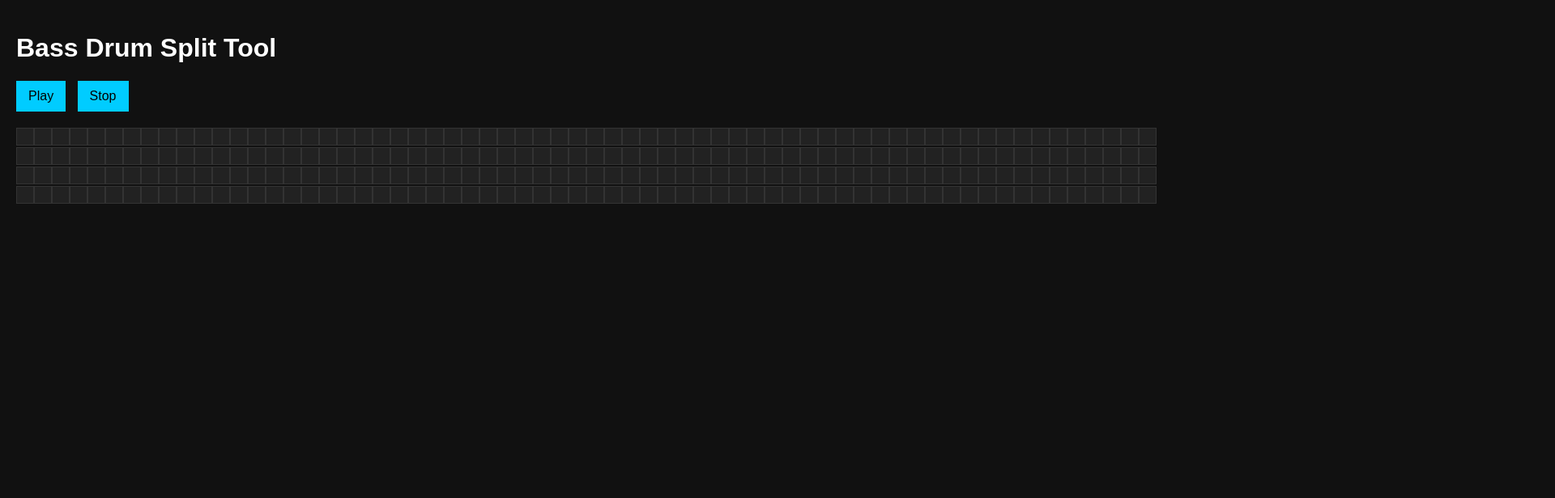
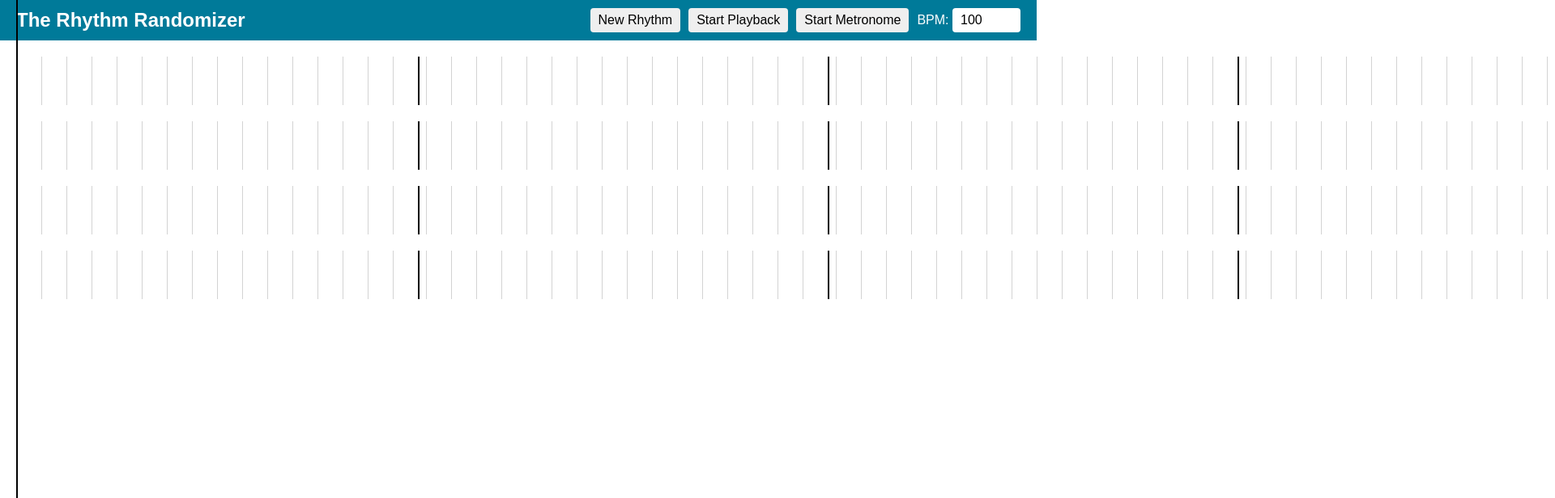
Before and after one commit to TheReaperOfPCs/splitsbuddy, a plain HTML site: page index.html in a window 1280 px wide. Shown: the top 616 px of the page at 81% size, 1920 px wide, since content can reach past the window. Drawn offline with Linux system fonts and the light colour scheme.

Commit message:
Update index.html

```diff
--- a/index.html
+++ b/index.html
@@ -7,95 +7,144 @@
   <style>
     body {
       font-family: sans-serif;
-      background: #111;
-      color: #fff;
+      background: #fff;
       margin: 0;
+      padding: 0;
+    }
+    .navbar {
+      background-color: #007a99;
+      padding: 10px 20px;
+      color: white;
+      display: flex;
+      align-items: center;
+      justify-content: space-between;
+    }
+    .navbar h1 {
+      margin: 0;
+      font-size: 1.5rem;
+    }
+    .navbar .controls {
+      display: flex;
+      gap: 10px;
+    }
+    .navbar .controls button,
+    .navbar .controls input {
+      padding: 6px 10px;
+      font-size: 1rem;
+      border: none;
+      border-radius: 4px;
+    }
+    .sheet {
+      display: flex;
+      flex-direction: column;
       padding: 20px;
     }
-    .grid {
-      display: grid;
-      grid-template-columns: repeat(64, 20px);
-      gap: 2px;
+    .row {
+      display: flex;
+      align-items: center;
       margin-bottom: 20px;
+      position: relative;
     }
-    .row {
-      display: contents;
+    .measure {
+      display: flex;
+      border-right: 2px solid black;
+      margin-right: 8px;
     }
-    .cell {
-      width: 20px;
-      height: 20px;
-      background: #222;
-      border: 1px solid #333;
+    .note {
+      width: 30px;
+      height: 60px;
+      border-left: 1px solid lightgray;
+      position: relative;
+      display: flex;
+      align-items: center;
+      justify-content: center;
       cursor: pointer;
     }
-    .cell.active {
-      background: #0cf;
+    .note.active::before {
+      content: '';
+      width: 10px;
+      height: 10px;
+      background: currentColor;
+      border-radius: 50%;
+      display: block;
     }
-    .controls {
-      margin-bottom: 20px;
-    }
-    button {
-      background: #0cf;
-      border: none;
-      padding: 10px 15px;
-      font-size: 1rem;
-      color: #000;
-      cursor: pointer;
-      margin-right: 10px;
-    }
-    .indicator {
-      height: 2px;
-      background: #fff;
+    .player-color-0 { color: #f44336; }
+    .player-color-1 { color: #2196f3; }
+    .player-color-2 { color: #4caf50; }
+    .player-color-3 { color: #ff9800; }
+    .beat-line {
       position: absolute;
       top: 0;
-      left: 0;
+      bottom: 0;
+      width: 2px;
+      background: black;
       transition: left 0.05s;
     }
   </style>
 </head>
 <body>
-  <h1>Bass Drum Split Tool</h1>
-  <div class="controls">
-    <button id="playButton">Play</button>
-    <button id="stopButton">Stop</button>
+  <div class="navbar">
+    <h1>The Rhythm Randomizer</h1>
+    <div class="controls">
+      <button id="newRhythm">New Rhythm</button>
+      <button id="startPlayback">Start Playback</button>
+      <button id="startMetronome">Start Metronome</button>
+      <label>
+        BPM:
+        <input type="number" id="bpm" value="100" min="30" max="300" />
+      </label>
+    </div>
   </div>
-  <div class="grid" id="grid"></div>
+  <div class="sheet" id="sheet"></div>
   <script>
     const NUM_DRUMS = 4;
     const NUM_MEASURES = 4;
-    const BEATS_PER_MEASURE = 16;
-    const TOTAL_STEPS = NUM_MEASURES * BEATS_PER_MEASURE;
+    const BEATS_PER_MEASURE = 4;
+    const DIVISIONS_PER_BEAT = 4;
+    const TOTAL_STEPS = NUM_MEASURES * BEATS_PER_MEASURE * DIVISIONS_PER_BEAT;
 
-    const grid = document.getElementById('grid');
-    const playButton = document.getElementById('playButton');
-    const stopButton = document.getElementById('stopButton');
+    const sheet = document.getElementById("sheet");
+    const bpmInput = document.getElementById("bpm");
 
-    const pattern = Array.from({ length: NUM_DRUMS }, () => Array(TOTAL_STEPS).fill(false));
+    let pattern = Array.from({ length: NUM_DRUMS }, () => Array(TOTAL_STEPS).fill(false));
+    let beatLine;
 
-    // Create grid
-    for (let row = 0; row < NUM_DRUMS; row++) {
-      for (let col = 0; col < TOTAL_STEPS; col++) {
-        const cell = document.createElement('div');
-        cell.classList.add('cell');
-        cell.dataset.row = row;
-        cell.dataset.col = col;
-        cell.addEventListener('click', () => {
-          pattern[row][col] = !pattern[row][col];
-          cell.classList.toggle('active');
-        });
-        grid.appendChild(cell);
-      }
+    function renderSheet() {
+      sheet.innerHTML = "";
+      pattern.forEach((rowData, rowIndex) => {
+        const row = document.createElement("div");
+        row.className = `row player-color-${rowIndex}`;
+
+        for (let m = 0; m < NUM_MEASURES; m++) {
+          const measure = document.createElement("div");
+          measure.className = "measure";
+          for (let b = 0; b < BEATS_PER_MEASURE * DIVISIONS_PER_BEAT; b++) {
+            const index = m * BEATS_PER_MEASURE * DIVISIONS_PER_BEAT + b;
+            const note = document.createElement("div");
+            note.className = "note";
+            if (rowData[index]) note.classList.add("active");
+            note.addEventListener("click", () => {
+              pattern[rowIndex][index] = !pattern[rowIndex][index];
+              renderSheet();
+            });
+            measure.appendChild(note);
+          }
+          row.appendChild(measure);
+        }
+        sheet.appendChild(row);
+      });
+      beatLine = document.createElement("div");
+      beatLine.className = "beat-line";
+      sheet.appendChild(beatLine);
     }
 
-    // Audio playback
-    const context = new (window.AudioContext || window.webkitAudioContext)();
-    const pitchMap = [100, 120, 140, 160];
+    renderSheet();
 
-    function playHit(frequency) {
+    function playHit(rowIndex) {
+      const context = new (window.AudioContext || window.webkitAudioContext)();
       const osc = context.createOscillator();
       const gain = context.createGain();
-      osc.frequency.value = frequency;
-      osc.type = 'sine';
+      osc.frequency.value = 100 + rowIndex * 40;
       gain.gain.setValueAtTime(1, context.currentTime);
       gain.gain.exponentialRampToValueAtTime(0.01, context.currentTime + 0.1);
       osc.connect(gain);
@@ -104,38 +153,58 @@
       osc.stop(context.currentTime + 0.1);
     }
 
+    let playing = false;
     let currentStep = 0;
-    let interval;
+    let intervalId;
 
-    function playLoop() {
-      interval = setInterval(() => {
-        for (let row = 0; row < NUM_DRUMS; row++) {
-          if (pattern[row][currentStep]) {
-            playHit(pitchMap[row]);
-          }
-        }
+    function startPlayback() {
+      const bpm = parseInt(bpmInput.value);
+      const stepTime = 60000 / bpm / DIVISIONS_PER_BEAT;
+      playing = true;
 
-        // Move visual playhead
-        document.querySelectorAll('.cell').forEach(cell => {
-          cell.style.borderColor = '#333';
+      intervalId = setInterval(() => {
+        pattern.forEach((rowData, rowIndex) => {
+          if (rowData[currentStep]) playHit(rowIndex);
         });
-        for (let r = 0; r < NUM_DRUMS; r++) {
-          const index = r * TOTAL_STEPS + currentStep;
-          grid.children[index].style.borderColor = '#fff';
-        }
+
+        const rowWidth = sheet.querySelector(".row").offsetWidth;
+        const stepX = (rowWidth / TOTAL_STEPS) * currentStep;
+        beatLine.style.left = stepX + "px";
 
         currentStep = (currentStep + 1) % TOTAL_STEPS;
-      }, 150); // ~100 BPM 16th notes
+      }, stepTime);
     }
 
-    playButton.addEventListener('click', () => {
-      context.resume();
-      playLoop();
+    function stopPlayback() {
+      clearInterval(intervalId);
+      currentStep = 0;
+    }
+
+    document.getElementById("startPlayback").addEventListener("click", () => {
+      stopPlayback();
+      startPlayback();
     });
 
-    stopButton.addEventListener('click', () => {
-      clearInterval(interval);
-      currentStep = 0;
+    document.getElementById("startMetronome").addEventListener("click", () => {
+      const context = new (window.AudioContext || window.webkitAudioContext)();
+      const interval = setInterval(() => {
+        const osc = context.createOscillator();
+        const gain = context.createGain();
+        osc.frequency.value = 800;
+        gain.gain.setValueAtTime(1, context.currentTime);
+        gain.gain.exponentialRampToValueAtTime(0.01, context.currentTime + 0.05);
+        osc.connect(gain);
+        gain.connect(context.destination);
+        osc.start();
+        osc.stop(context.currentTime + 0.05);
+      }, 60000 / parseInt(bpmInput.value));
+
+      setTimeout(() => clearInterval(interval), 8000); // stop after 8 seconds
+    });
+
+    document.getElementById("newRhythm").addEventListener("click", () => {
+      pattern = pattern.map(row => row.map(() => Math.random() > 0.75));
+      renderSheet();
     });
   </script>
 </body>
```
